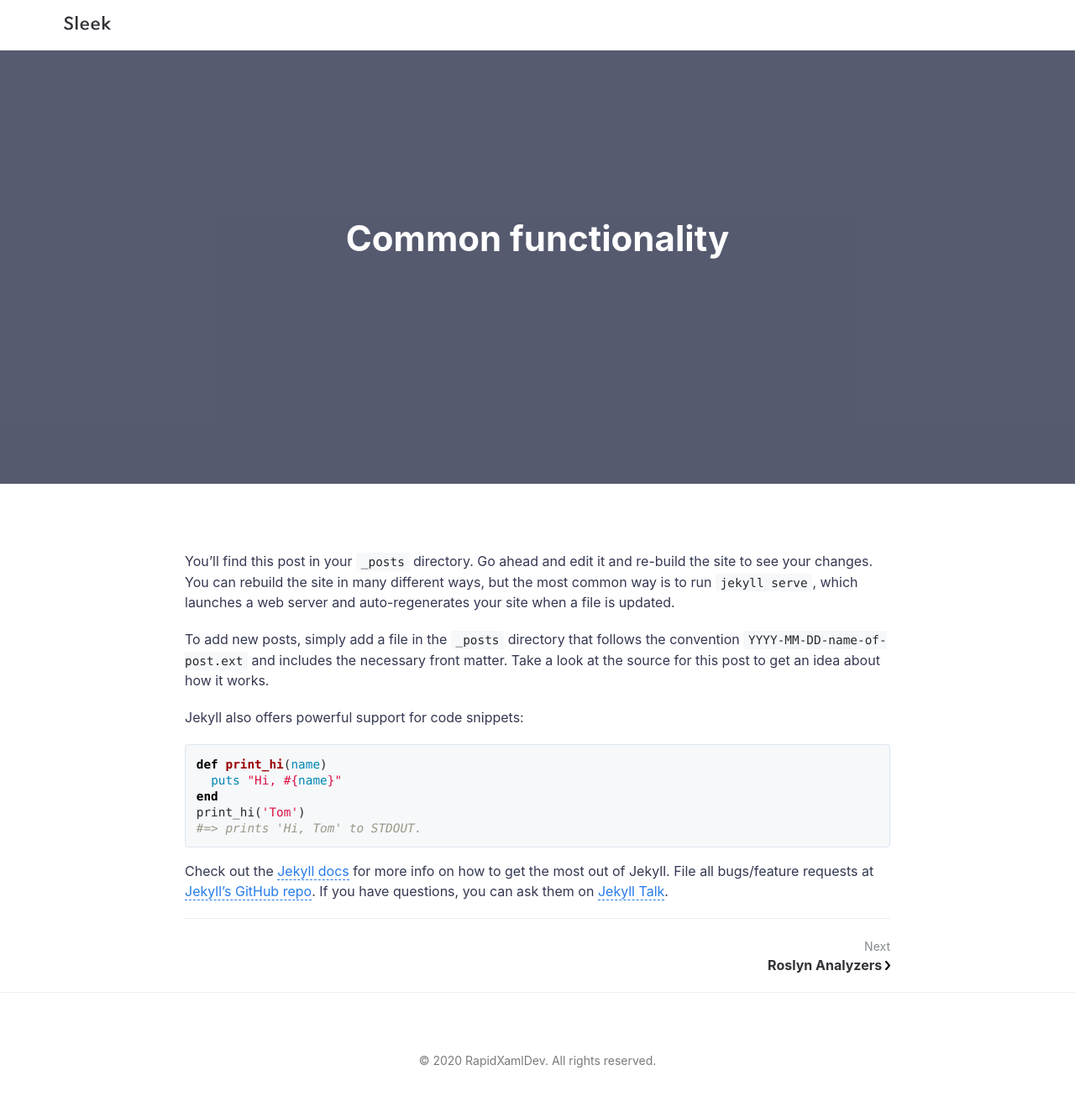
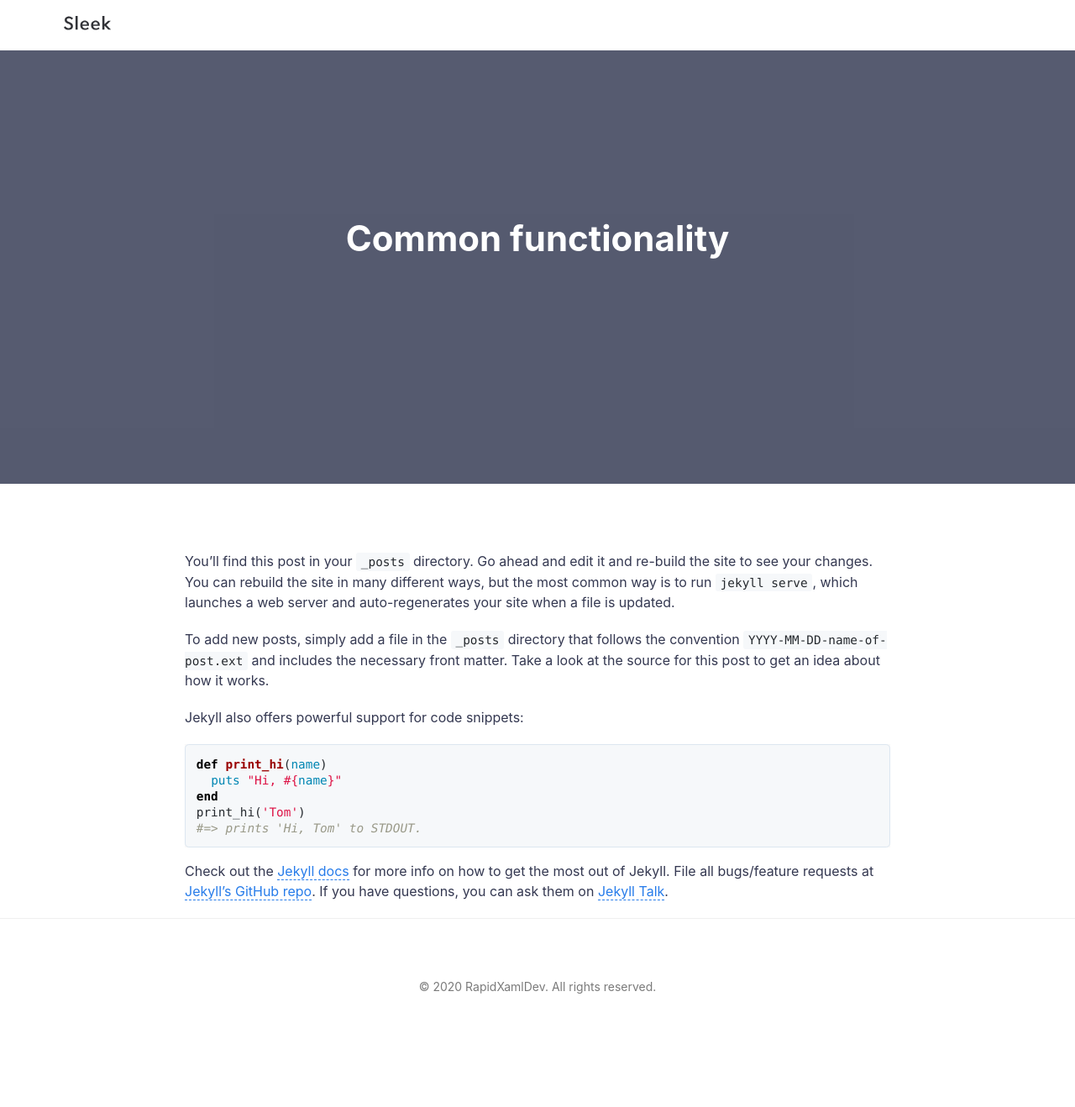
Before and after one commit to mrlacey/RapidXamlDev, a Jekyll site: the page built from _posts/2020-01-01-common.md, in a window 1280 px wide. Shown: the whole page at 84% size. Built offline with Jekyll 4.4.1, drawn with Linux system fonts in a browser that asks for light colours; after the commit the page ends 1230 px from its top, so only the background shows below that.

Commit message:
hide next/previous links on post pages

```diff
--- a/_layouts/post.html
+++ b/_layouts/post.html
@@ -59,7 +59,7 @@ layout: compress
         {{ content }}
 
       </article>
-      <div class="post-content controls__inner">
+      <!--<div class="post-content controls__inner">
         <div class="controls__item prev">
           {% if page.previous.url %}
 
@@ -88,7 +88,7 @@ layout: compress
           </a>
           {% endif %}
         </div>
-      </div>
+      </div>-->
     </div>
 
   </main>
```
